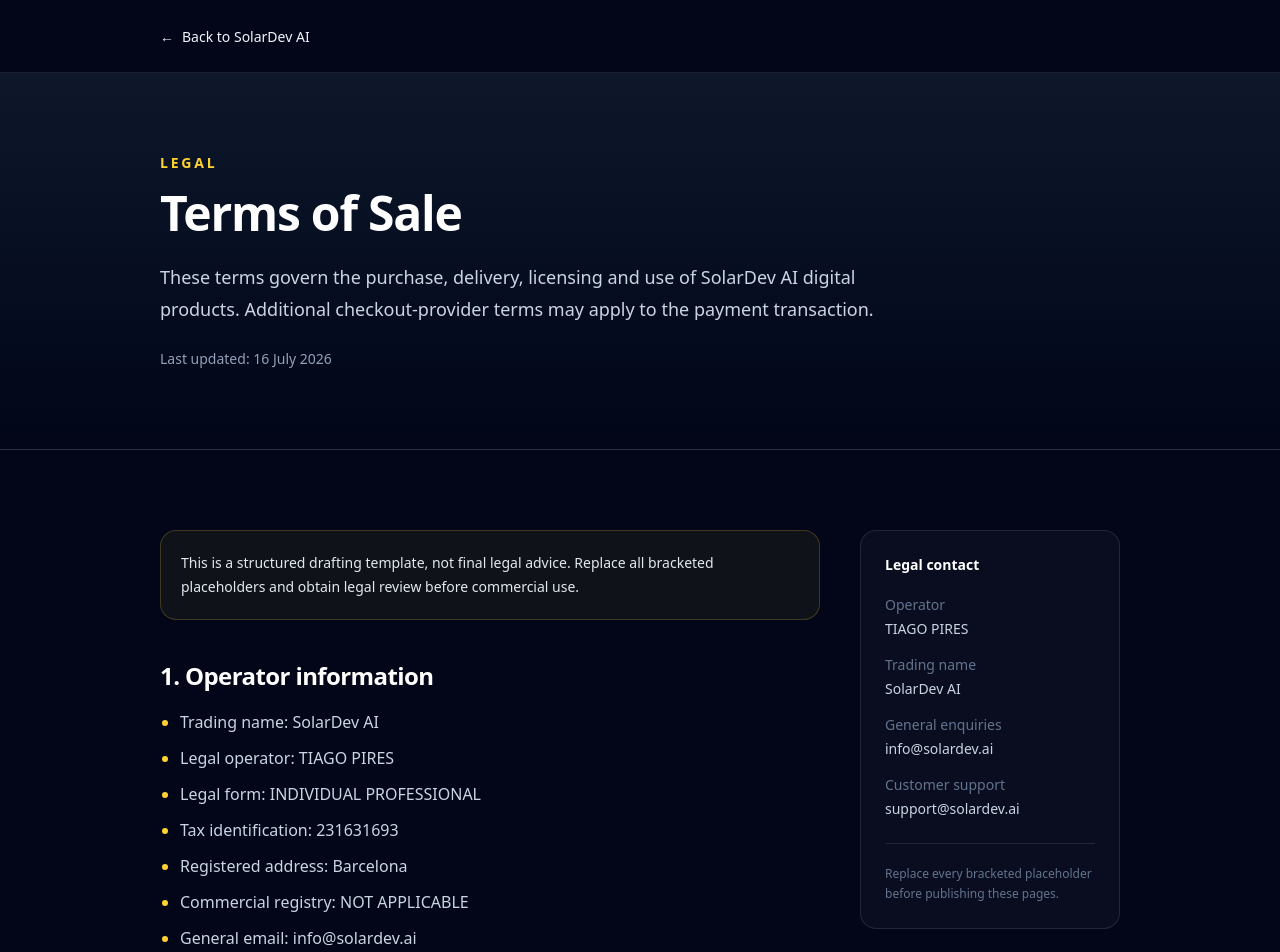
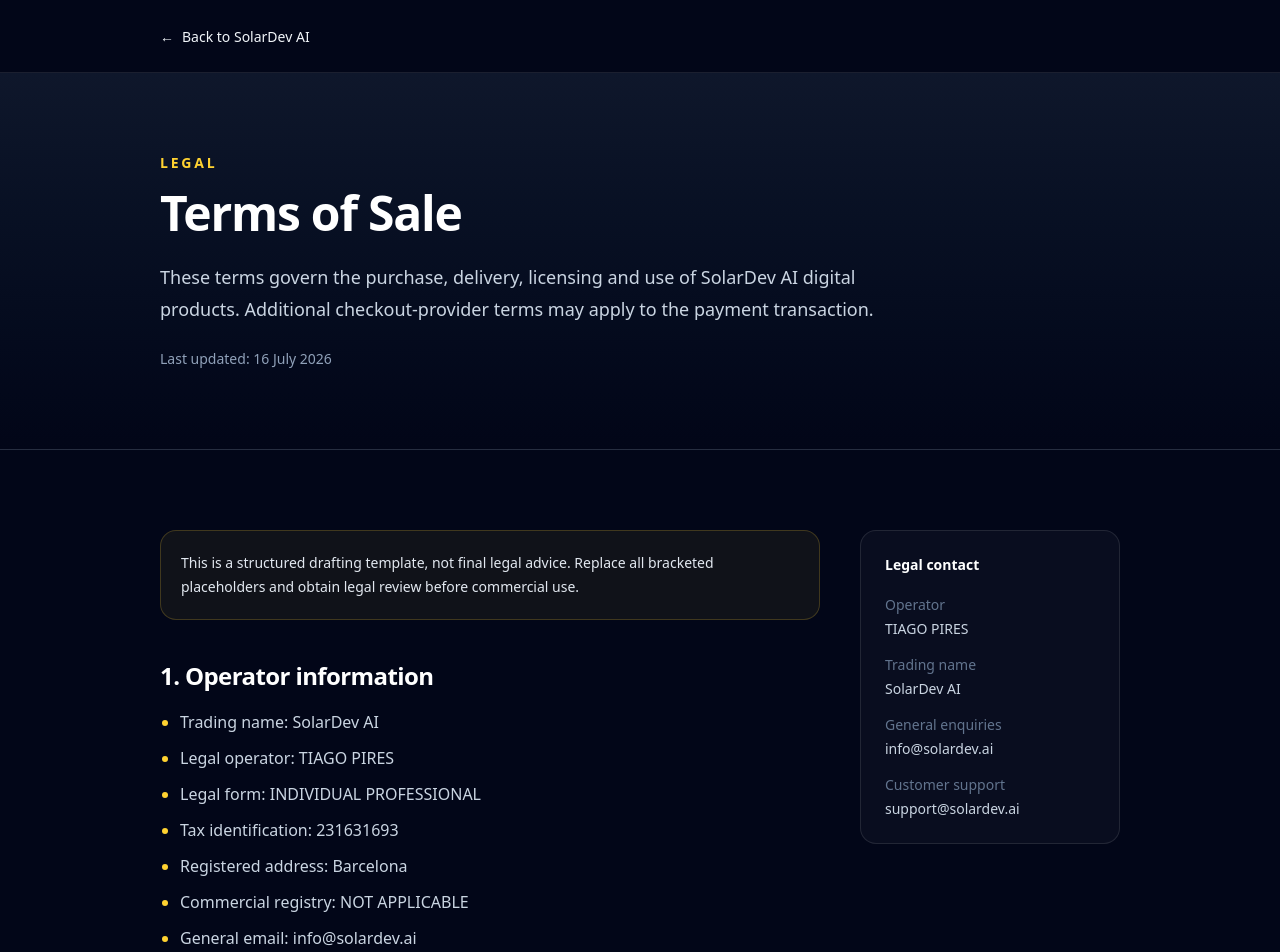
Before and after one commit to Solardevai/solardev-ai, a Next.js app: page /terms in a window 1280 px wide. Shown: the top 952 px of the page. Built offline with nearby package versions, Linux system fonts and the light colour scheme.

Commit message:
Update legal-page-layout.tsx

```diff
--- a/components/legal-page-layout.tsx
+++ b/components/legal-page-layout.tsx
@@ -90,9 +90,7 @@ export function LegalPageLayout({
               </div>
             </dl>
 
-            <div className="mt-6 border-t border-white/10 pt-5 text-xs leading-5 text-slate-500">
-              Replace every bracketed placeholder before publishing these pages.
-            </div>
+
           </aside>
         </div>
       </section>
```
